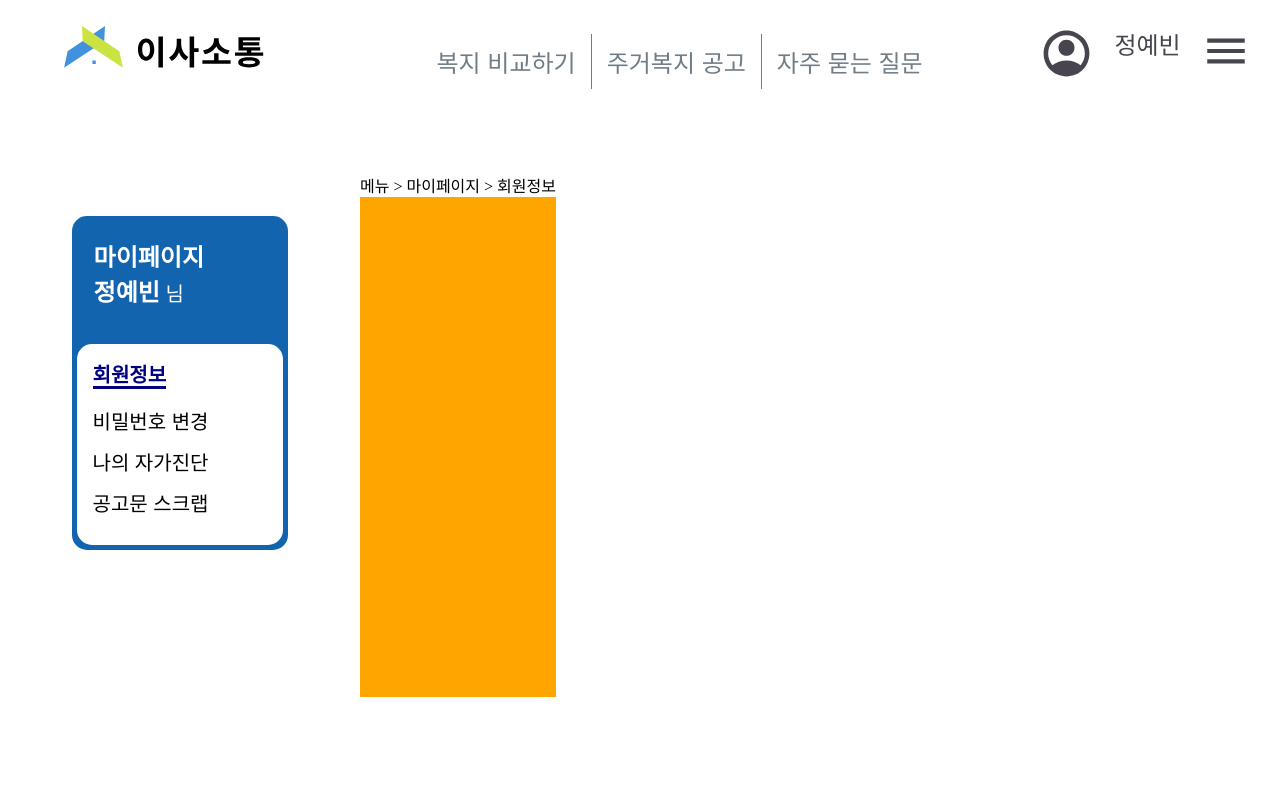
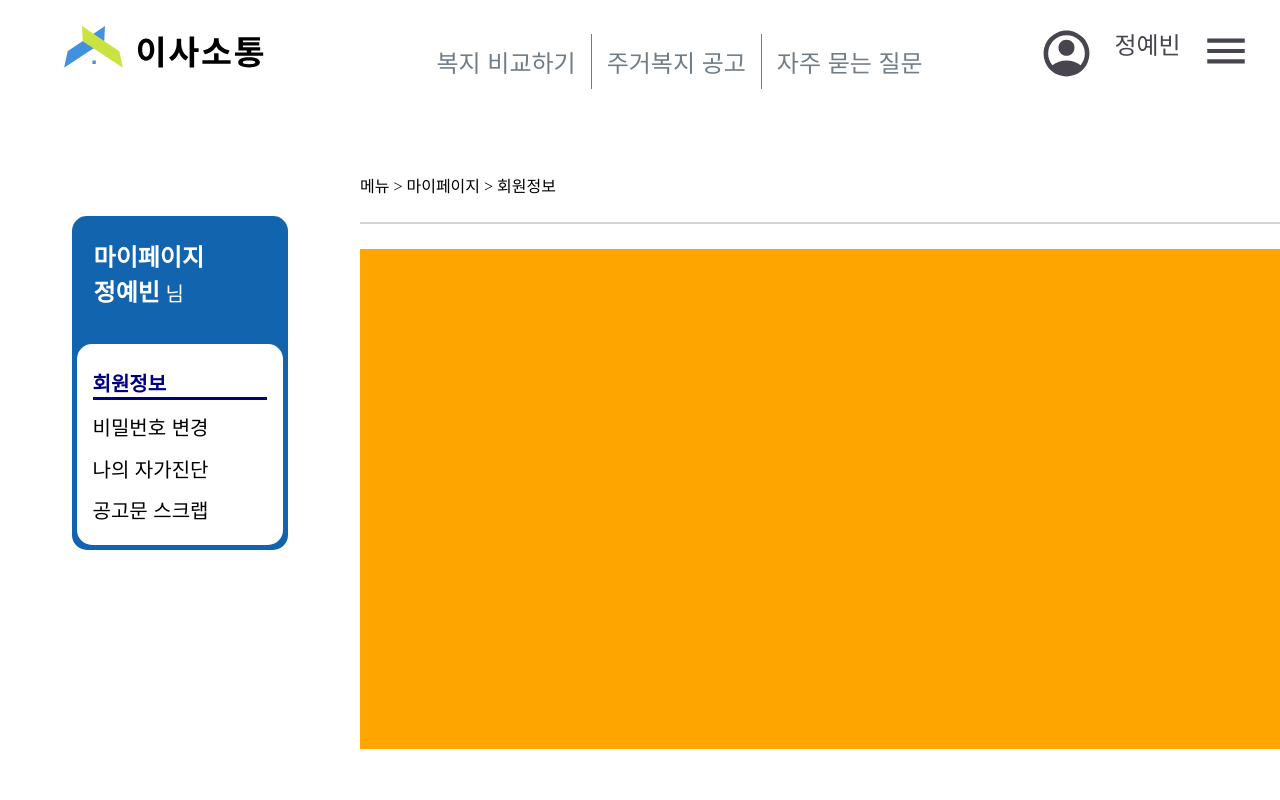
Before and after one commit to yebin-jeong/T05, a Vue app in the folder T05FrontEnd/: page /TestPage in a window 1280 px wide. Shown: the top 800 px of the page. Built offline with nearby package versions, Linux system fonts and the light colour scheme.

Commit message:
마이페이지 메뉴

```diff
--- /dev/null
+++ b/T05FrontEnd/src/components/ChangePassword.vue
@@ -0,0 +1,13 @@
+<template>
+    <div style="width:100%; height:500px; background-color:aquamarine;">
+
+    </div>
+</template>
+<script>
+export default {
+    name:'ChangePasswordComponent'
+}
+</script>
+<style>
+
+</style>
--- /dev/null
+++ b/T05FrontEnd/src/components/MyInfo.vue
@@ -0,0 +1,13 @@
+<template>
+    <div style="width:100%; height:500px; background-color:orange;">
+
+    </div>
+</template>
+<script>
+export default {
+    name:'MyInfoComponent'
+}
+</script>
+<style>
+
+</style>
--- a/T05FrontEnd/src/components/MyPage1.vue
+++ b/T05FrontEnd/src/components/MySelfTest.vue
@@ -1,11 +1,11 @@
 <template>
-    <div style="width:100%; height:500px; background-color:orange;">
+    <div style="width:100%; height:500px; background-color:burlywood;">
 
     </div>
 </template>
 <script>
 export default {
-    name:'MyPage1Component'
+    name:'SelfTestComponent'
 }
 </script>
 <style>
--- /dev/null
+++ b/T05FrontEnd/src/components/ScrappedNotice.vue
@@ -0,0 +1,13 @@
+<template>
+    <div style="width:100%; height:500px; background-color:peachpuff;">
+
+    </div>
+</template>
+<script>
+export default {
+    name:'ScrappedNoticeComponent'
+}
+</script>
+<style>
+
+</style>
--- a/T05FrontEnd/src/views/MyPage.vue
+++ b/T05FrontEnd/src/views/MyPage.vue
@@ -9,19 +9,20 @@
             </div>
 
             <div class="rectangle myPageMenu-2">
-              <span style="border-bottom: solid navy;">회원정보</span>
               <ul class="myPageMenu-navbar">
-                <li>비밀번호 변경</li>
-                <li>나의 자가진단</li>
-                <li>공고문 스크랩</li>
+                <li :class="{ selected: selectedMenu === 0 }" @click="selectMenu(0)">회원정보</li>
+                <li :class="{ selected: selectedMenu === 1 }" @click="selectMenu(1)">비밀번호 변경</li>
+                <li :class="{ selected: selectedMenu === 2 }" @click="selectMenu(2)">나의 자가진단</li>
+                <li :class="{ selected: selectedMenu === 3 }" @click="selectMenu(3)">공고문 스크랩</li>
               </ul>
             </div>
 
           </div>
 
           <div class="myPageMain">
-            <div>메뉴 > 마이페이지 > 회원정보</div>
-            <div style="width: 80%;"></div>
+            <div>메뉴 > 마이페이지 > {{ currentMenuText }}</div>
+            <hr style="position: relative; margin: 25px 0px; border: 1px solid lightgray;"/>
+            <div style="width: 100%;"></div>
             <component :is="currentView" />
           </div>
         </div>
@@ -30,20 +31,47 @@
 <script>
 import Top from '@/components/Top.vue';
 import Footer from '@/components/Footer.vue';
-import MyPage1 from '@/components/MyPage1.vue';
+import MyInfo from '@/components/MyInfo.vue';
+import ChangePassword from '@/components/ChangePassword.vue';
+import MySelfTest from '@/components/MySelfTest.vue';
+import ScrappedNotice from '@/components/ScrappedNotice.vue';
 export default {
   name: 'MyPage',
   components:{
     Top,
     Footer,
-    MyPage1
+    MyInfo,
+    ChangePassword,
+    MySelfTest,
+    ScrappedNotice
   },
 
   data() {
     return {
-      currentView: 'MyPage1',
+      currentMenuText:'회원정보',
+      selectedMenu:0,
+      currentView: 'MyInfo',
+      pages:[
+        MyInfo,
+        ChangePassword,
+        MySelfTest,
+        ScrappedNotice
+      ],
+      menuTexts: [
+        '회원정보',
+        '비밀번호 변경',
+        '나의 자가진단',
+        '공고문 스크랩'
+      ]
     };
   },
+  methods:{
+    selectMenu(divNumber){
+      this.selectedMenu=divNumber;
+      this.currentView=this.pages[divNumber];
+      this.currentMenuText=this.menuTexts[divNumber];
+    }
+  }
 };
 </script>
 <style>
@@ -66,7 +94,7 @@ export default {
     background-color: white;
     margin: 2.5%;
     color:black;
-    padding:7%;
+    padding:3% 7%;
     font-size: 20px;
     font-weight: 600;
     color:navy;
@@ -90,5 +118,12 @@ export default {
 
   .myPageMain{
     margin-top: 12%;
+    width: 70%;
+  }
+
+  .selected{
+    border-bottom: solid navy;
+    font-weight: 700;
+    color:navy
   }
 </style>
```
